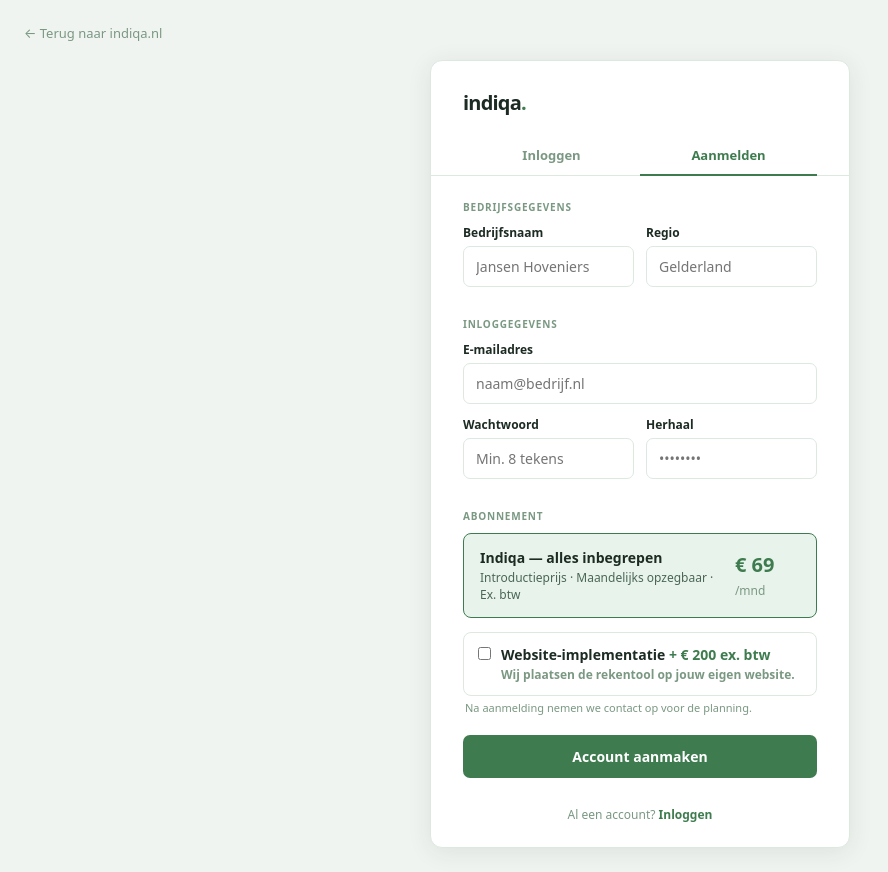
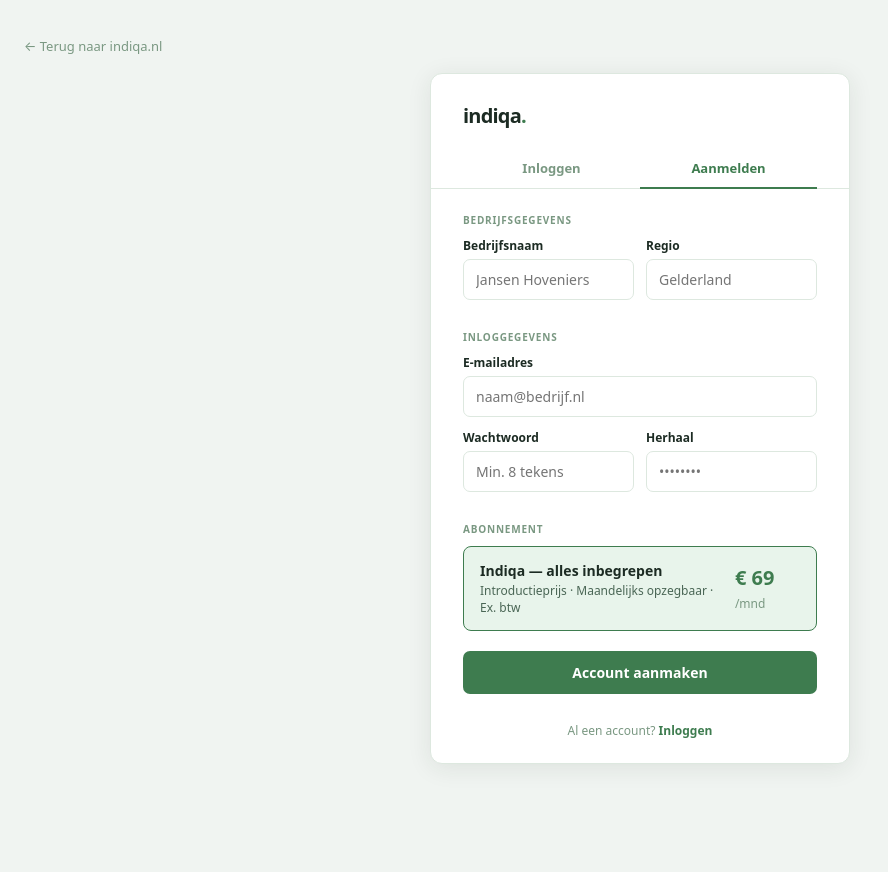
Before and after one commit to MaikVeldman/hovenier-chatbot-demo, a Flask app: page /aanmelden in a window 1280 px wide. Shown: the whole page, without its empty margins (0-888 px from the left). After the commit the page ends 765 px from the top, so only its background shows below. Run offline with Flask 3, Linux system fonts and the light colour scheme.

Commit message:
Fix: website-implementatie optie verwijderd uit aanmeldformulier
Co-Authored-By: Claude Sonnet 4.6 <noreply@anthropic.com>

```diff
--- a/templates/account/registreer.html
+++ b/templates/account/registreer.html
@@ -152,26 +152,6 @@ input:focus { border-color: var(--accent); }
 .abo-prijs { font-size: 20px; font-weight: 800; color: var(--accent); white-space: nowrap; }
 .abo-per   { font-size: 12px; font-weight: 500; color: var(--text-3); }
 
-/* Add-on checkbox */
-.addon-label {
-  display: flex;
-  align-items: flex-start;
-  gap: 10px;
-  cursor: pointer;
-  padding: 12px 14px;
-  border: 1.5px solid var(--border);
-  border-radius: 8px;
-  margin-bottom: 4px;
-  transition: border-color .12s, background .12s;
-}
-.addon-label:has(input:checked) {
-  border-color: var(--accent);
-  background: var(--accent-bg);
-}
-.addon-label input { margin-top: 2px; accent-color: var(--accent); }
-.addon-txt h4 { font-size: 14px; font-weight: 600; color: var(--text); }
-.addon-txt p  { font-size: 12px; color: var(--text-3); margin-top: 2px; }
-.addon-note   { font-size: 11px; color: var(--text-3); margin-bottom: 14px; padding-left: 2px; }
 
 .error {
   background: var(--error-bg);
@@ -279,16 +259,6 @@ input:focus { border-color: var(--accent); }
           </div>
         </div>
 
-        <label class="addon-label">
-          <input type="checkbox" name="website_implementatie" value="1"
-                 {% if form.website_implementatie %}checked{% endif %}/>
-          <div class="addon-txt">
-            <h4>Website-implementatie <span style="color:var(--accent);">+ € 200 ex. btw</span></h4>
-            <p>Wij plaatsen de rekentool op jouw eigen website.</p>
-          </div>
-        </label>
-        <div class="addon-note">Na aanmelding nemen we contact op voor de planning.</div>
-
         <button class="btn" type="submit">Account aanmaken</button>
       </form>
     </div>
```
